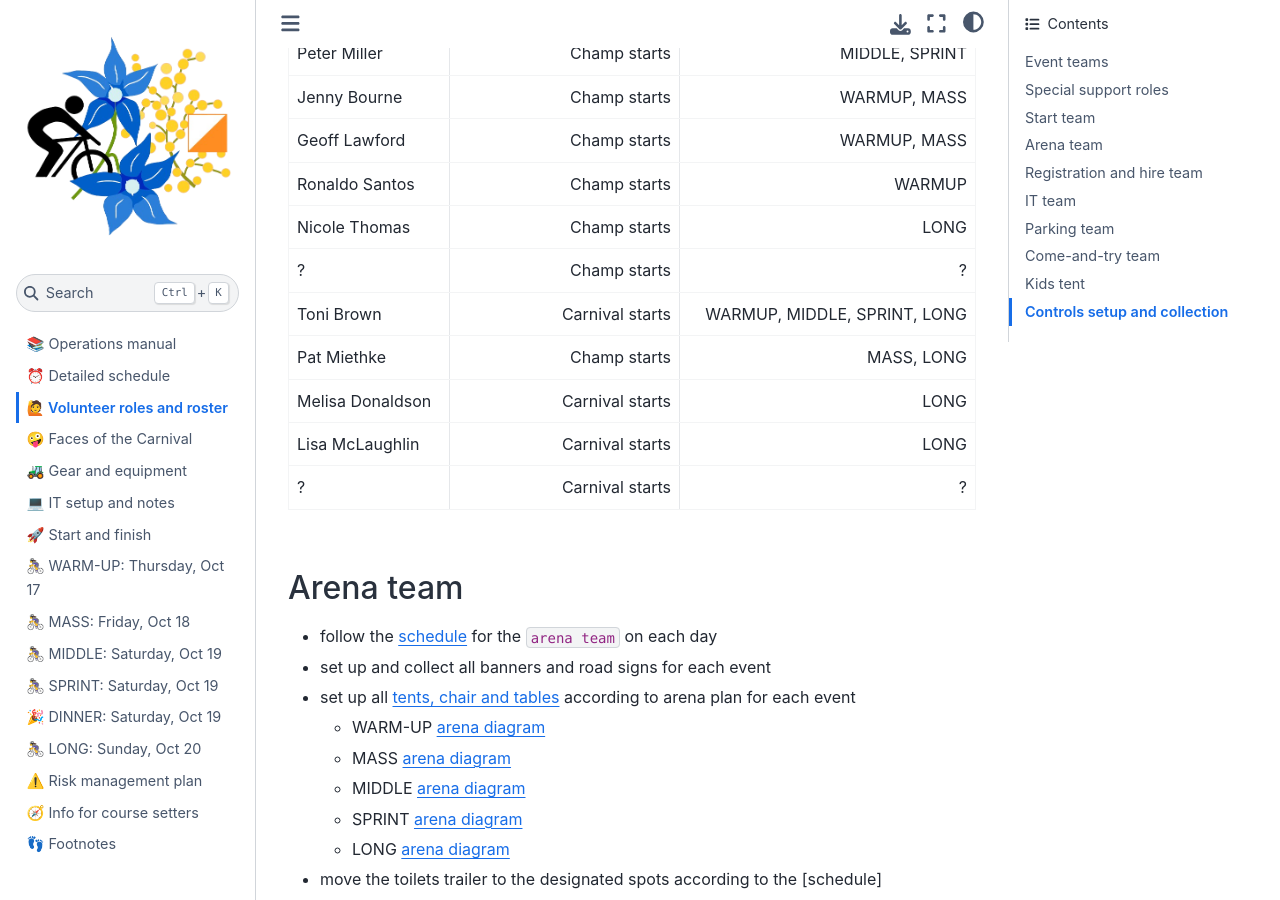
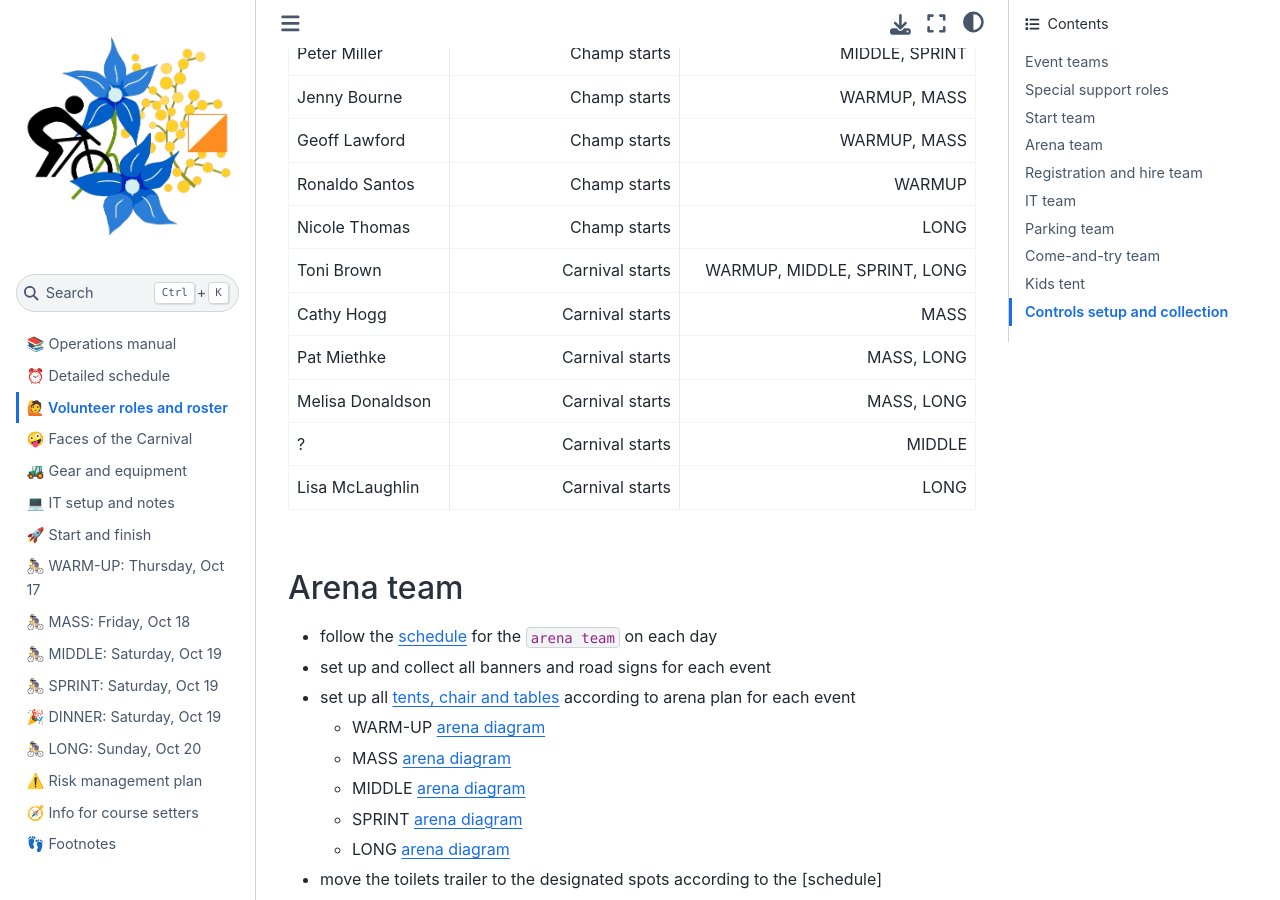
Before and after one commit to fediskhakov/mtbo2024champ, a Jupyter Book: the page built from 02.people.md, in a window 1280 px wide and 900 px high, scrolled down 2867 px. Built offline with Jupyter Book 1.0.4 settings and Sphinx 7.4.7 and the Sphinx Book theme 1.1.4, drawn with Linux system fonts in a browser that asks for light colours; some of the changed text lies outside the part shown.

Commit message:
Volunteer update

```diff
--- a/02.people.md
+++ b/02.people.md
@@ -81,12 +81,13 @@ We will be thankful even if you can help during one day, or just some hours.
 | Geoff Lawford | Champ starts | WARMUP, MASS |
 | Ronaldo Santos | Champ starts | WARMUP |
 | Nicole Thomas | Champ starts | LONG |
-| ? | Champ starts | ? |
 | Toni Brown | Carnival starts | WARMUP, MIDDLE, SPRINT, LONG |
-| Pat Miethke | Champ starts | MASS, LONG |
-| Melisa Donaldson | Carnival starts | LONG |
+| Cathy Hogg | Carnival starts | MASS |
+| Pat Miethke | Carnival starts | MASS, LONG |
+| Melisa Donaldson | Carnival starts | MASS, LONG |
+| ? | Carnival starts | MIDDLE |
 | Lisa McLaughlin |  Carnival starts | LONG |
-| ? | Carnival starts | ? |
+
 
 
 (people:arena)=
```
Also changed, not shown: other parts of 02.people.md (+1 -1 lines), event2.md (+2 -0 lines).
